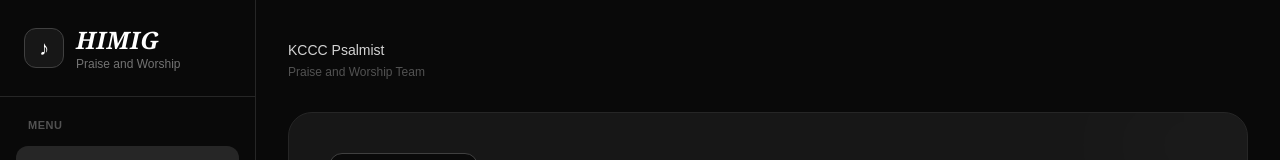
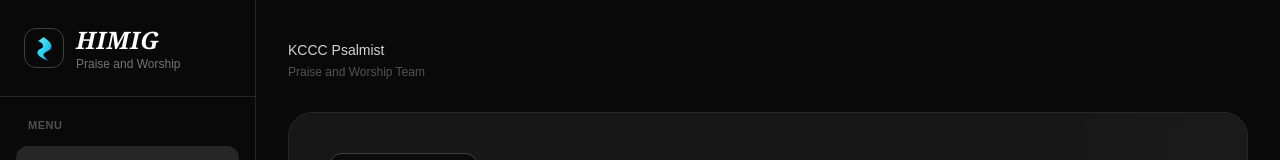
Before and after one commit to micahtraya/himig-worship-app, a Next.js app: page / in a window 1280 px wide. Shown: the top 160 px of the page. Built offline with nearby package versions, Linux system fonts and the light colour scheme; no server answers; the database is empty.

Commit message:
Update HIMIG dashboard logo

```diff
--- a/app/page.tsx
+++ b/app/page.tsx
@@ -24,7 +24,6 @@ export default function DashboardPage() {
   const [teamCount, setTeamCount] = useState(1);
   const [currentRole, setCurrentRole] =
     useState<HimigRole>("Owner/Admin");
-
 
   useEffect(() => {
     async function loadDashboardData() {
@@ -218,7 +217,6 @@ export default function DashboardPage() {
     }, 0);
   }, []);
 
-
   /*
    * UPCOMING SETLISTS
    *
@@ -248,8 +246,50 @@ export default function DashboardPage() {
           <div className="border-b border-neutral-800 px-6 py-6">
             <Link href="/" className="block">
               <div className="flex items-center gap-3">
-                <div className="flex h-10 w-10 items-center justify-center rounded-xl border border-neutral-700 bg-neutral-900 text-xl text-white">
-                  ♪
+                {/* ONLY CHANGE: DASHBOARD REST NOTE LOGO */}
+                <div className="flex h-10 w-10 items-center justify-center rounded-xl border border-neutral-700 bg-[#090909]">
+                  <svg
+                    viewBox="0 0 64 64"
+                    className="h-7 w-7"
+                    aria-hidden="true"
+                  >
+                    <defs>
+                      <linearGradient
+                        id="himigRestGradient"
+                        x1="0"
+                        y1="0"
+                        x2="1"
+                        y2="1"
+                      >
+                        <stop
+                          offset="0%"
+                          stopColor="#67e8f9"
+                        />
+                        <stop
+                          offset="55%"
+                          stopColor="#22d3ee"
+                        />
+                        <stop
+                          offset="100%"
+                          stopColor="#2563eb"
+                        />
+                      </linearGradient>
+                    </defs>
+
+                    <path
+                      d="M31 7
+                         C39 13 48 19 49 27
+                         C50 34 44 38 37 41
+                         C31 44 29 47 33 52
+                         C36 56 40 59 42 61
+                         C33 58 25 54 20 49
+                         C15 44 16 39 22 35
+                         C27 32 31 30 30 26
+                         C29 21 23 18 18 16
+                         C23 14 27 11 31 7Z"
+                      fill="url(#himigRestGradient)"
+                    />
+                  </svg>
                 </div>
 
                 <div>
@@ -356,8 +396,50 @@ export default function DashboardPage() {
                 href="/"
                 className="flex items-center gap-3"
               >
-                <div className="flex h-9 w-9 items-center justify-center rounded-lg border border-neutral-700 bg-neutral-900 font-bold">
-                  ♪
+                {/* ONLY CHANGE: MOBILE DASHBOARD REST NOTE LOGO */}
+                <div className="flex h-9 w-9 items-center justify-center rounded-lg border border-neutral-700 bg-[#090909]">
+                  <svg
+                    viewBox="0 0 64 64"
+                    className="h-6 w-6"
+                    aria-hidden="true"
+                  >
+                    <defs>
+                      <linearGradient
+                        id="himigRestGradientMobile"
+                        x1="0"
+                        y1="0"
+                        x2="1"
+                        y2="1"
+                      >
+                        <stop
+                          offset="0%"
+                          stopColor="#67e8f9"
+                        />
+                        <stop
+                          offset="55%"
+                          stopColor="#22d3ee"
+                        />
+                        <stop
+                          offset="100%"
+                          stopColor="#2563eb"
+                        />
+                      </linearGradient>
+                    </defs>
+
+                    <path
+                      d="M31 7
+                         C39 13 48 19 49 27
+                         C50 34 44 38 37 41
+                         C31 44 29 47 33 52
+                         C36 56 40 59 42 61
+                         C33 58 25 54 20 49
+                         C15 44 16 39 22 35
+                         C27 32 31 30 30 26
+                         C29 21 23 18 18 16
+                         C23 14 27 11 31 7Z"
+                      fill="url(#himigRestGradientMobile)"
+                    />
+                  </svg>
                 </div>
 
                 <div>
```
Lines whose indentation alone changed are shown as unchanged.
